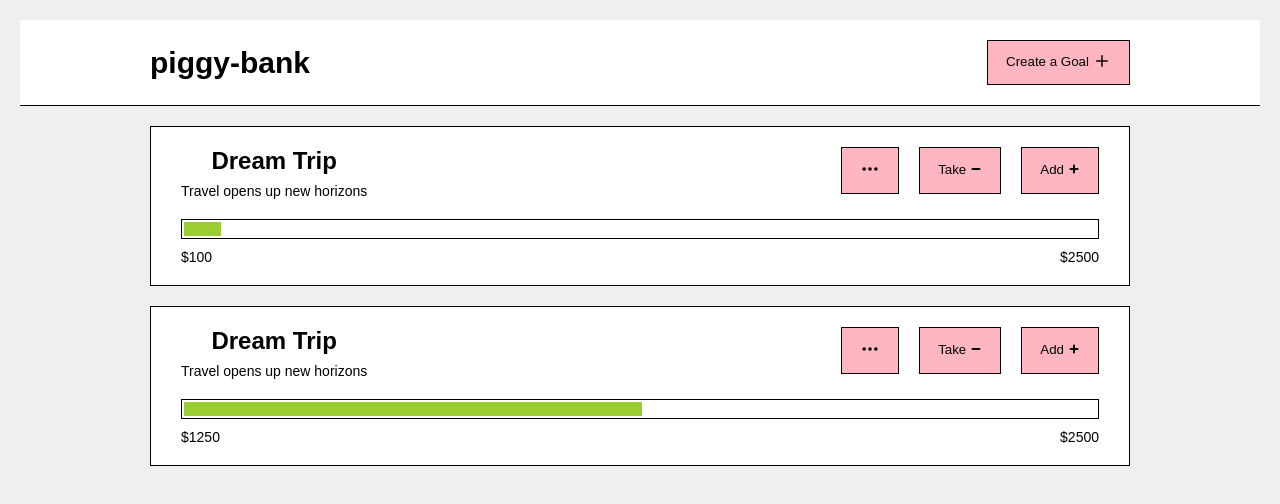
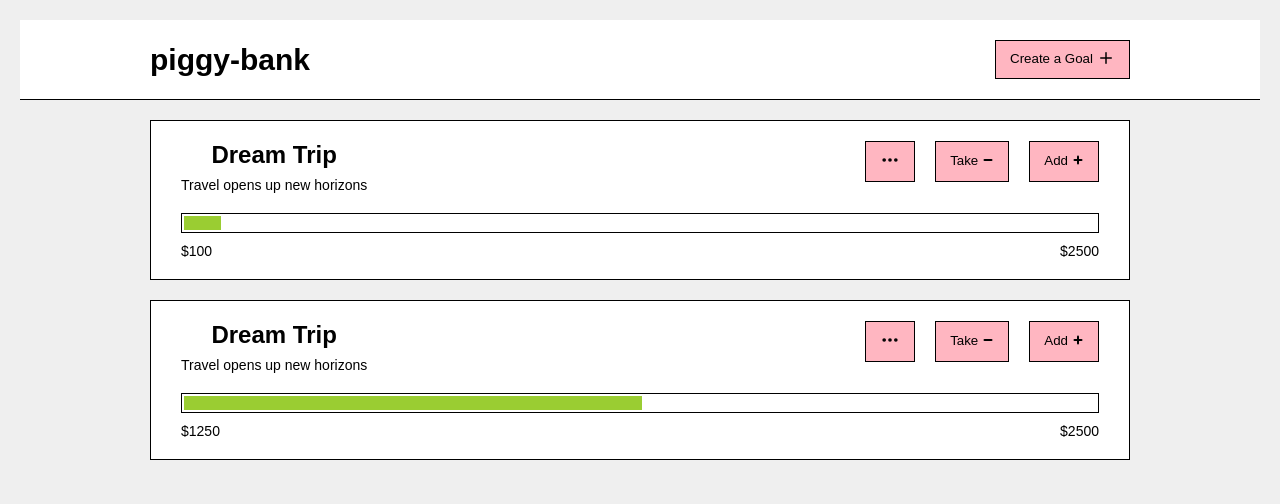
Before and after one commit to zhuk1707/piggy-bank-app, a React (Vite) app: page / in a window 1280 px wide. Shown: the top 504 px of the page. Built offline with nearby package versions, Linux system fonts and the light colour scheme.

Commit message:
feat: Button

```diff
--- a/src/components/Button/Button.module.css
+++ b/src/components/Button/Button.module.css
@@ -1,7 +1,6 @@
 .btn {
   font-family: inherit;
-
-  padding:  1.1rem 1.8rem;
+  padding:  .8rem 1.4rem;
   border-radius: 0;
   border: 1px solid black;
   background: lightpink;
--- a/src/components/Button/Button.tsx
+++ b/src/components/Button/Button.tsx
@@ -1,14 +1,15 @@
-import style from "./Button.module.css"
+import styles from "./Button.module.css"
 import type {ReactNode} from "react";
 
-function Button({title, icon}: {
+function Button({title, icon, onClick}: {
   title?: string,
-  icon?: ReactNode
+  icon?: ReactNode,
+  onClick: () => void
 }) {
   return (
-    <button className={style.btn}>
-      {title && <span className={style.title}>{title}</span>}
-      {icon && <span className={style.icon}>{icon}</span>}
+    <button className={styles.btn} onClick={onClick}>
+      {title && <span className={styles.title}>{title}</span>}
+      {icon && <span className={styles.icon}>{icon}</span>}
     </button>
   );
 }
```
Also changed, not shown: src/components/Dashboard/Dashboard.tsx (added, +7 -0 lines), src/components/Footer/Footer.tsx (added, +17 -0 lines), src/components/Modal/Modal.tsx (added, +7 -0 lines), src/components/SectionTitle/SectionTitle.tsx (added, +7 -0 lines), src/components/Dashboard/Dashboard.module.css (added), src/components/Footer/Footer.module.css (added), src/components/Modal/Modal.module.css (added), src/components/SectionTitle/SectionTitle.module.css (added).
